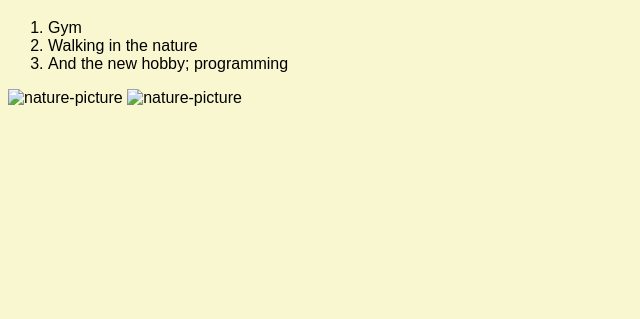
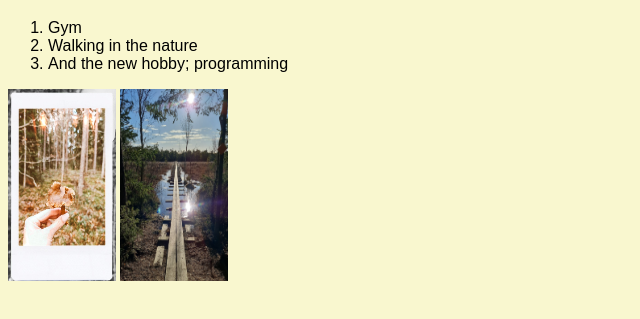
Before and after one commit to Lauravideniusbalionis/L.VidBal, a plain HTML site: page Hobbies.html in a window 1280 px wide. Shown: the part 61-380 px from the top of the page, without its empty margins (0-640 px from the left). Drawn offline with Linux system fonts and the light colour scheme; the site is published under a folder, as on GitHub Pages, so addresses that start at the root find nothing.

Commit message:
Add files via upload

```diff
--- a/Hobbies.html
+++ b/Hobbies.html
@@ -14,7 +14,7 @@
       <li>Gym</li>
       <li>Walking in the nature</li>
       <li>And the new hobby; programming</li></ol>
-<img src="/img-mush/nature-mush.jpg" alt="nature-picture"/>
-<img src="/img-nature/nature-img.jpg" alt="nature-picture"/>
+<img src="img-mush/nature-mush.jpg" alt="nature-picture"/>
+<img src="img-nature/nature-img.jpg" alt="nature-picture"/>
 </body>
 </html>
```
